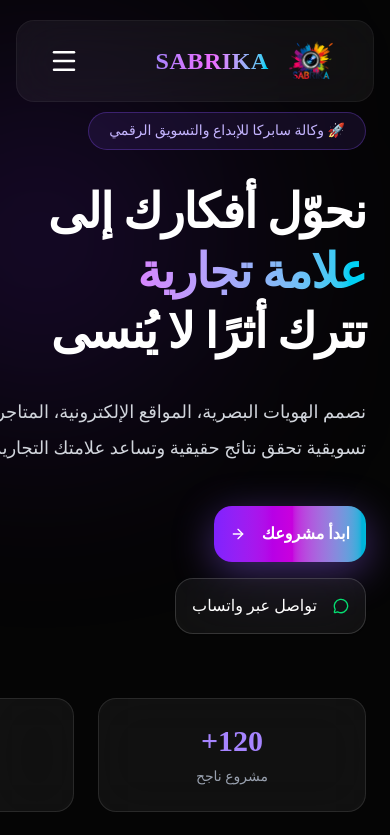
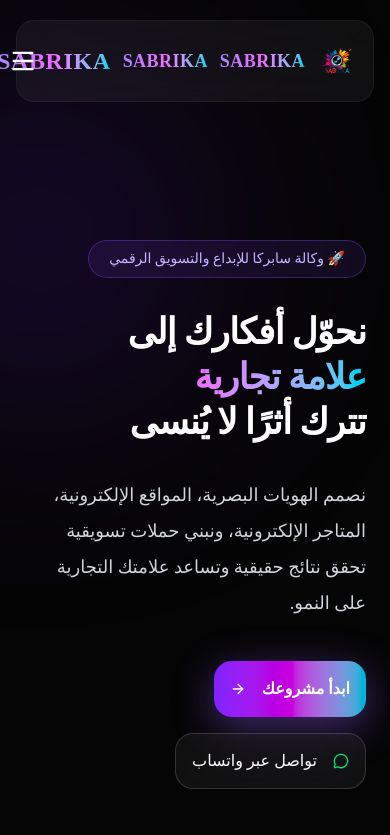
Before and after one commit to safa2008vp-ctrl/sabrika, a Next.js app: page / in a window 390 px wide. Shown: the top 835 px of the page. Built offline with nearby package versions, Linux system fonts and the light colour scheme.

Commit message:
fix mobile layout

```diff
--- a/app/Navbar.tsx
+++ b/app/Navbar.tsx
@@ -41,7 +41,7 @@ export default function Navbar() {
         }`}
       >
   <div
-          className={`flex items-center justify-between px-8 transition-all duration-300 ${
+  className={`flex items-center justify-between px-4 md:px-8 transition-all duration-300 ${
     scrolled ? "h-16" : "h-20"
   }`}
 >
@@ -50,11 +50,19 @@ export default function Navbar() {
           <Image
   src="/logo2.png"
   alt="SABRIKA"
-              width={60}
-              height={60}
+  width={52}
+  height={52}
   priority
-              className="transition-transform duration-300 hover:rotate-6 hover:scale-110"
+  className="h-10 w-10 md:h-14 md:w-14 object-contain transition-transform duration-300 hover:rotate-6 hover:scale-110"
 />
+
+<span className="bg-gradient-to-r from-violet-400 via-fuchsia-400 to-cyan-400 bg-clip-text text-lg md:text-2xl font-black tracking-wide text-transparent whitespace-nowrap">
+  SABRIKA
+</span>
+
+<span className="bg-gradient-to-r from-violet-400 via-fuchsia-400 to-cyan-400 bg-clip-text text-lg md:text-2xl font-black tracking-wide text-transparent whitespace-nowrap">
+  SABRIKA
+</span>
 
             <span className="bg-gradient-to-r from-violet-400 via-fuchsia-400 to-cyan-400 bg-clip-text text-2xl font-black tracking-wide text-transparent">
               SABRIKA
@@ -91,8 +99,7 @@ export default function Navbar() {
             onClick={() => setOpen(!open)}
             className="text-white lg:hidden"
           >
-            {open ? <X size={30} /> : <Menu size={30} />}
-          </button>
+{open ? <X size={28} /> : <Menu size={28} />}          </button>
         </div>
 
         {/* Mobile Menu */}
--- a/app/components/hero/Hero.tsx
+++ b/app/components/hero/Hero.tsx
@@ -9,16 +9,14 @@ import FloatingCards from "./FloatingCards";
 
 export default function Hero() {
   return (
-    <section className="relative flex min-h-screen items-center overflow-hidden bg-[#050505] text-white">
-      <AuroraBackground />
+<section className="relative flex min-h-screen items-center overflow-hidden bg-[#050505] pt-32 md:pt-36 text-white">      <AuroraBackground />
 
       {/* تأثيرات ضوئية */}
       <div className="absolute left-[-120px] top-20 h-80 w-80 rounded-full bg-violet-600/20 blur-[120px]" />
       <div className="absolute right-[-120px] bottom-20 h-80 w-80 rounded-full bg-cyan-500/20 blur-[120px]" />
 
       <div className="relative mx-auto w-full max-w-7xl px-6 py-28 lg:px-8">
-        <div className="grid items-center gap-20 lg:grid-cols-2">
-
+      <div className="grid items-center gap-10 lg:gap-20 lg:grid-cols-2">
           {/* النص */}
           <motion.div
             initial={{ opacity: 0, x: -60 }}
@@ -29,8 +27,7 @@ export default function Hero() {
               🚀 وكالة سابركا للإبداع والتسويق الرقمي
             </span>
 
-            <h1 className="mt-8 text-5xl font-black leading-tight tracking-tight md:text-7xl">
-              نحوّل أفكارك إلى
+            <h1 className="mt-8 text-4xl sm:text-5xl lg:text-7xl font-black leading-tight tracking-tight">              نحوّل أفكارك إلى
               <span className="block bg-gradient-to-r from-violet-400 via-fuchsia-400 to-cyan-400 bg-clip-text text-transparent">
                 علامة تجارية
               </span>
@@ -57,8 +54,24 @@ export default function Hero() {
             transition={{ duration: 1 }}
             className="relative flex items-center justify-center"
           >
-            <div className="relative flex h-[560px] w-[560px] items-center justify-center rounded-[45px] border border-white/10 bg-white/5 backdrop-blur-3xl shadow-[0_0_80px_rgba(139,92,246,0.25)]">
-
+<div className="
+relative
+flex
+h-[320px]
+w-[320px]
+sm:h-[420px]
+sm:w-[420px]
+lg:h-[560px]
+lg:w-[560px]
+items-center
+justify-center
+rounded-[45px]
+border
+border-white/10
+bg-white/5
+backdrop-blur-3xl
+shadow-[0_0_80px_rgba(139,92,246,0.25)]
+">
               {/* دوائر متحركة */}
               <motion.div
                 animate={{ rotate: 360 }}
@@ -83,8 +96,7 @@ export default function Hero() {
               <img
                 src="/logo2.png"
                 alt="SABRIKA"
-                className="relative z-10 w-72 drop-shadow-[0_0_60px_rgba(139,92,246,.8)]"
-              />
+                className="relative z-10 w-40 sm:w-56 lg:w-72 drop-shadow-[0_0_60px_rgba(139,92,246,.8)]"              />
 
               <FloatingCards />
             </div>
```
Lines whose indentation alone changed are shown as unchanged.
